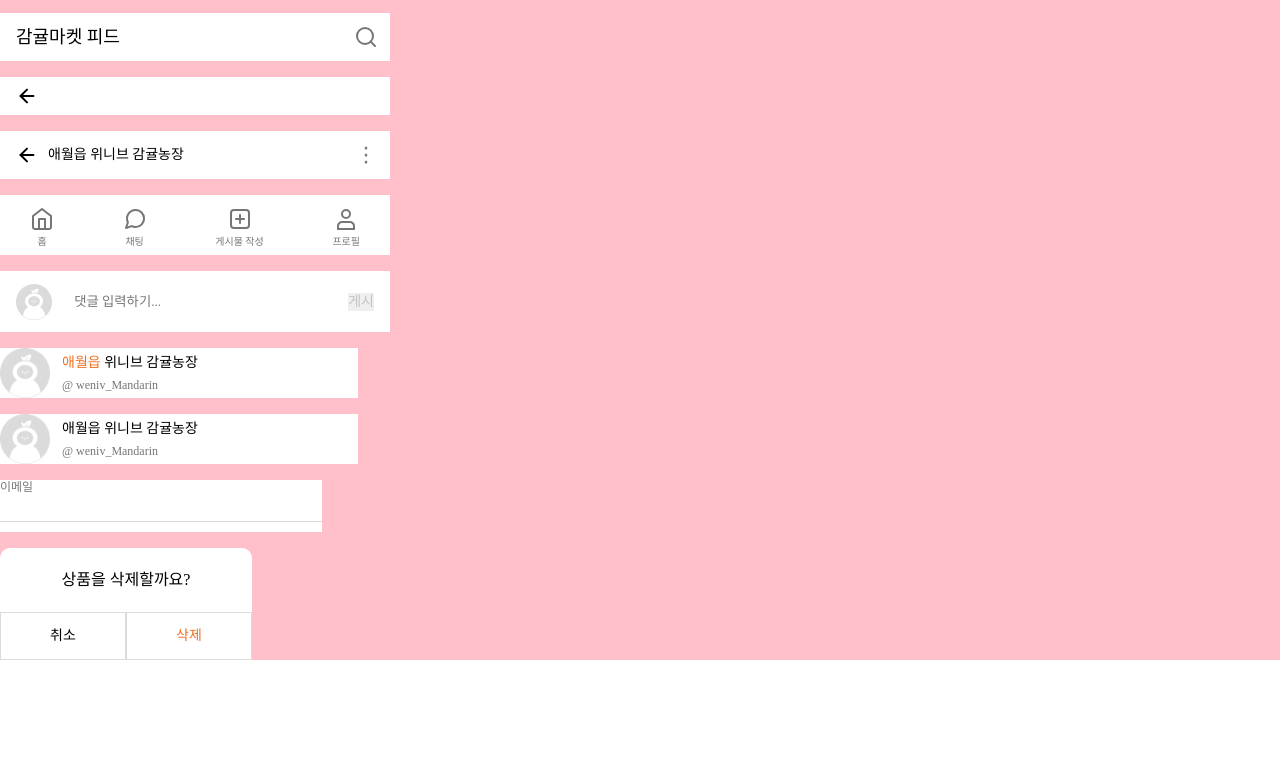
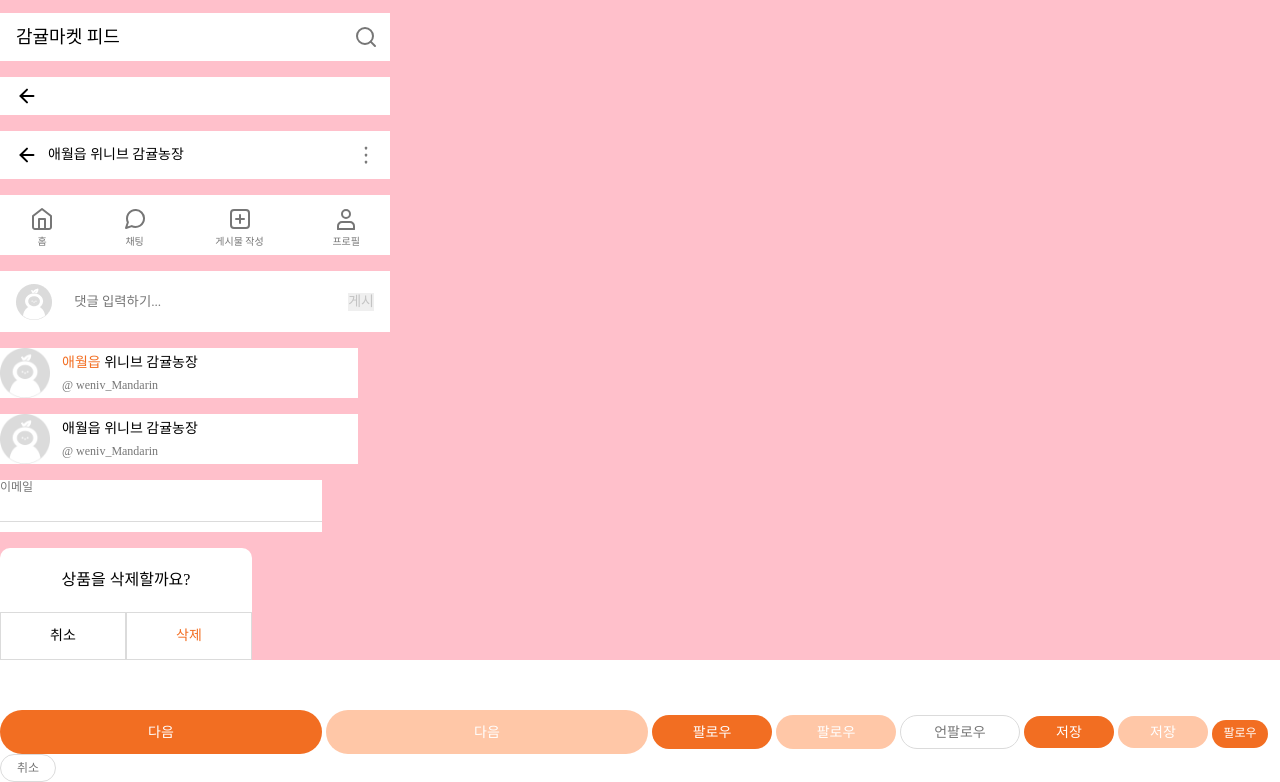
Before and after one commit to iwipwq/tangerine-market, a plain HTML site: page module.html in a window 1280 px wide. Shown: the part 1275-2057 px from the top of the page. Before the commit the page ends 1935 px from the top, so only its background shows below. Drawn offline with Linux system fonts and the light colour scheme; a web font is replaced by a local one.

Commit message:
🏅버튼요소추가

```diff
--- a/module.css
+++ b/module.css
@@ -448,3 +448,107 @@ li {
 .delete-alert .btn-alert .btn-delete {
   color: var(--orange);
 }
+
+/* button */
+/* ryu는 구분을 위한 공간 */
+.ryu{
+  margin-top: 50px;
+}
+.L-button {
+  width: 322px;
+  height: 44px;
+  background: #f26e22;
+  border: none;
+  border-radius: 44px;
+  font-size: 14px;
+  line-height: 18px;
+  color: #ffffff;
+}
+
+.L-Disabled-button {
+  width: 322px;
+  height: 44px;
+  background: #ffc7a7;
+  border: none;
+  border-radius: 44px;
+  font-size: 14px;
+  line-height: 18px;
+  color: #ffffff;
+}
+
+.M-button {
+  width: 120px;
+  height: 34px;
+  background: #f26e22;
+  border: none;
+  border-radius: 30px;
+  font-size: 14px;
+  line-height: 18px;
+  color: #ffffff;
+}
+
+.M-Disabled-button {
+  width: 120px;
+  height: 34px;
+  background: #ffc7a7;
+  border: none;
+  border-radius: 30px;
+  font-size: 14px;
+  line-height: 18px;
+  color: #ffffff;
+}
+
+.M-Activ-button {
+  width: 120px;
+  height: 34px;
+  background: #ffffff;
+  border: 1px solid #dbdbdb;
+  border-radius: 30px;
+  font-size: 14px;
+  line-height: 18px;
+  color: #767676;
+}
+
+.Ms-button {
+  width: 90px;
+  height: 32px;
+  background: #f26e22;
+  border: none;
+  border-radius: 32px;
+  font-size: 14px;
+  line-height: 18px;
+  color: #ffffff;
+}
+
+.Ms-Disabled-button {
+  width: 90px;
+  height: 32px;
+  background: #ffc7a7;
+  border: none;
+  border-radius: 32px;
+  font-size: 14px;
+  line-height: 18px;
+  color: #ffffff;
+}
+
+.S-button {
+  width: 56px;
+  height: 28px;
+  background: #f26e22;
+  border: none;
+  border-radius: 26px;
+  font-size: 12px;
+  line-height: 15.02px;
+  color: #ffffff;
+}
+
+.S-Activ-button {
+  width: 56px;
+  height: 28px;
+  background: #ffffff;
+  border: 1px solid #dbdbdb;
+  border-radius: 26px;
+  font-size: 12px;
+  line-height: 15.02px;
+  color: #767676;
+}
--- a/module.html
+++ b/module.html
@@ -323,5 +323,17 @@
         </div>
       </div>
     </div>
+    <!-- 버튼 추가 -->
+    <div class="ryu">
+      <button href="javascript:void(0)" class="L-button">다음</button>
+      <button href="javascript:void(0)" class="L-Disabled-button">다음</button>
+      <button href="javascript:void(0)" class="M-button">팔로우</button>
+      <button href="javascript:void(0)" class="M-Disabled-button">팔로우</button>
+      <button href="javascript:void(0)" class="M-Activ-button">언팔로우</button>
+      <button href="javascript:void(0)" class="Ms-button">저장</button>
+      <button href="javascript:void(0)" class="Ms-Disabled-button">저장</button>
+      <button href="javascript:void(0)" class="S-button">팔로우</button>
+      <button href="javascript:void(0)" class="S-Activ-button">취소</button>
+    </div>
   </body>
 </html>
```
